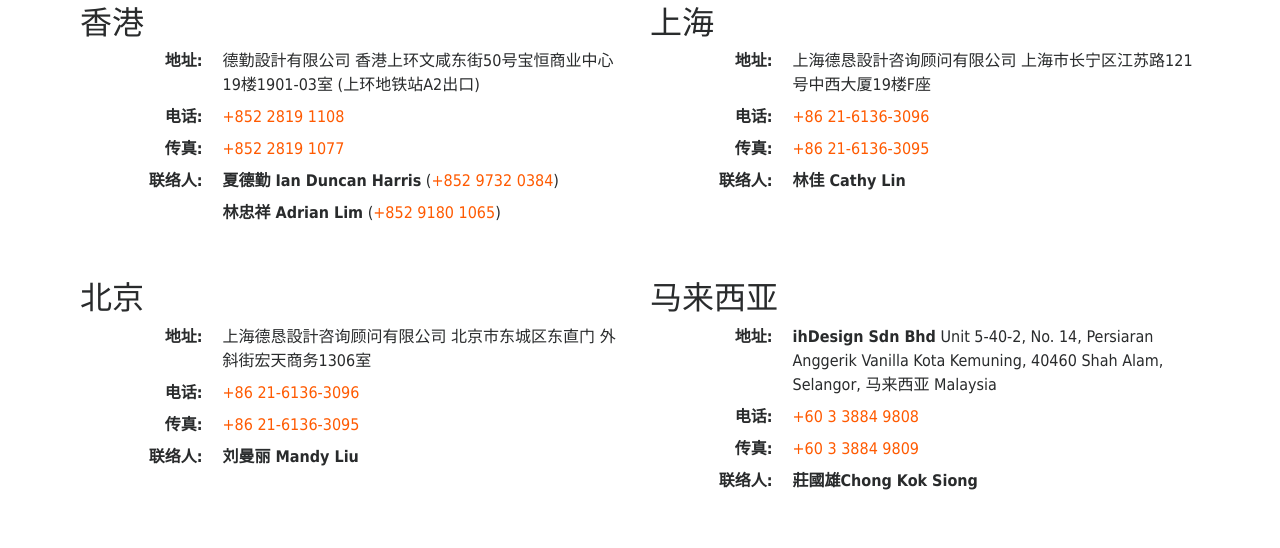
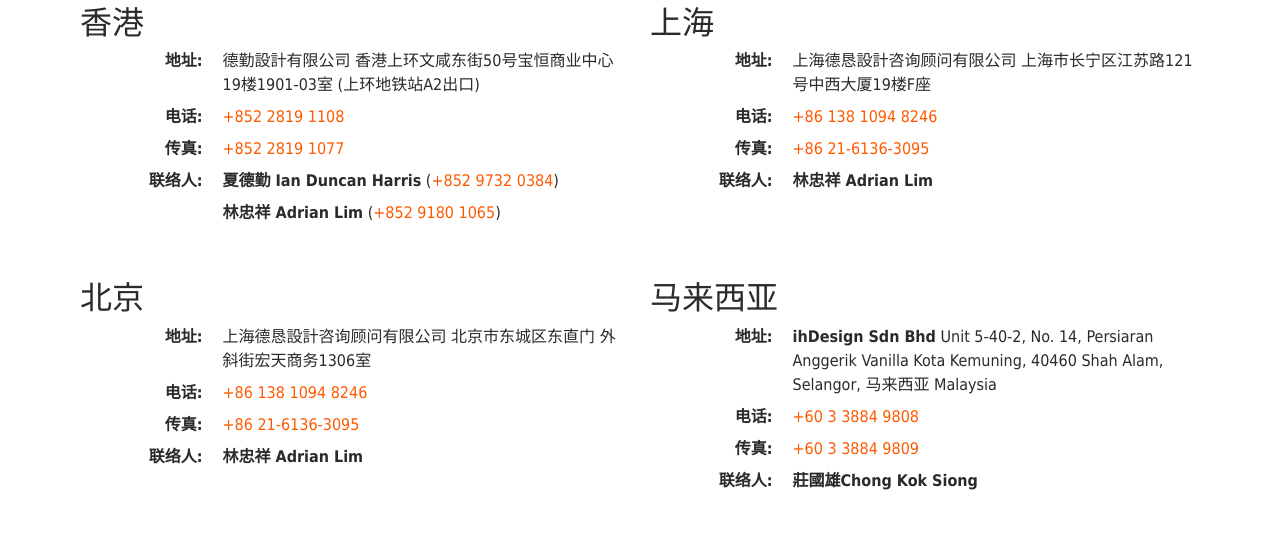
Before and after one commit to ihd-hk/ihd-hk.github.io, a Jekyll site: the page built from ch/contact.md, in a window 1280 px wide and 900 px high, scrolled down 698 px. Shown: the part 153-701 px from the top of the window. Built offline with Jekyll 4.4.1, drawn with Linux system fonts in a browser that asks for light colours; nearby versions of some CDN libraries.

Commit message:
Updated BJ and SH Contacts

```diff
--- a/_data/contact_ch.yml
+++ b/_data/contact_ch.yml
@@ -24,26 +24,26 @@
     上海德恳設計咨询顾问有限公司
     上海市长宁区江苏路121号中西大厦19楼F座
   tel:
-    text: +86 21-6136-3096
-    href: 00862161363096
+    text: +86 138 1094 8246
+    href: 008613810948246
   fax:
     text: +86 21-6136-3095
     href: 00862161363095
   contact:
-    - name: 林佳 Cathy Lin
+    - name: 林忠祥 Adrian Lim
 
 - name: 北京
   address: |
     上海德恳設計咨询顾问有限公司
     北京市东城区东直门 外斜街宏天商务1306室
   tel:
-    text: +86 21-6136-3096
-    href: 00862161363096
+    text: +86 138 1094 8246
+    href: 008613810948246
   fax:
     text: +86 21-6136-3095
     href: 00862161363095
   contact:
-    - name: 刘曼丽 Mandy Liu
+    - name: 林忠祥 Adrian Lim
 
 - name: 马来西亚
   address: |
```
